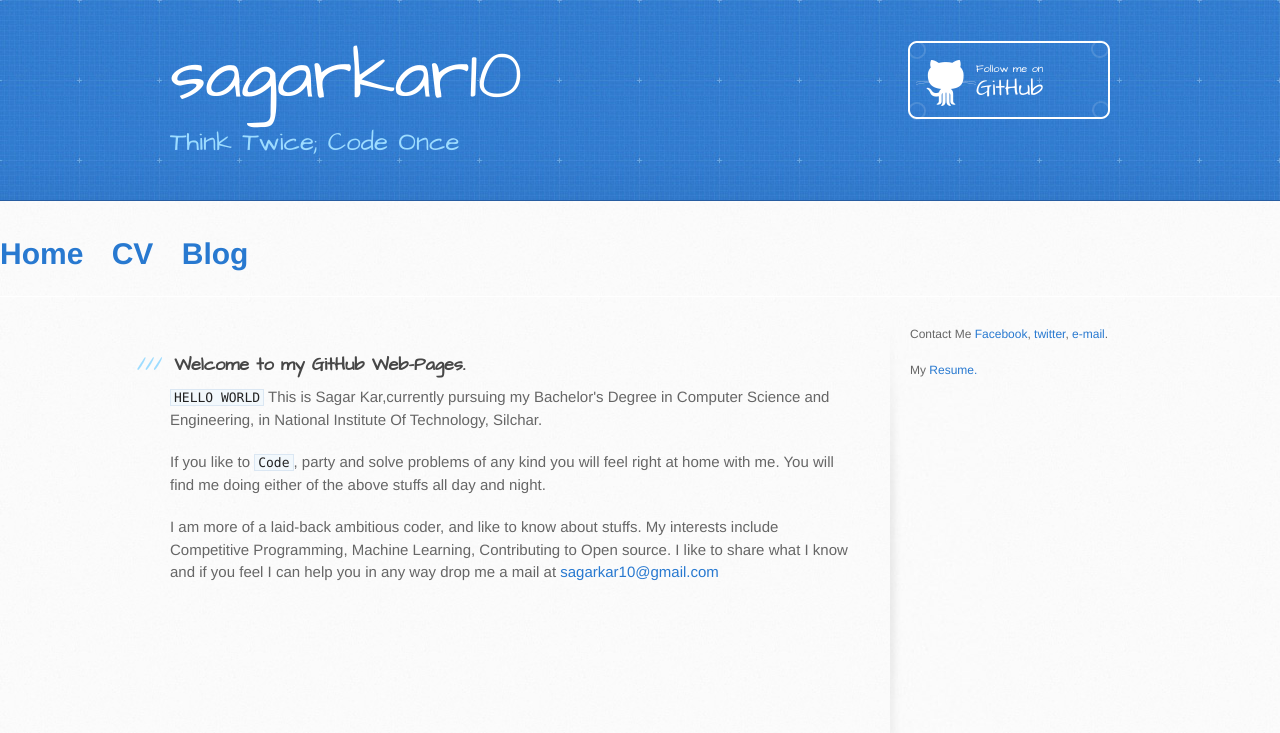
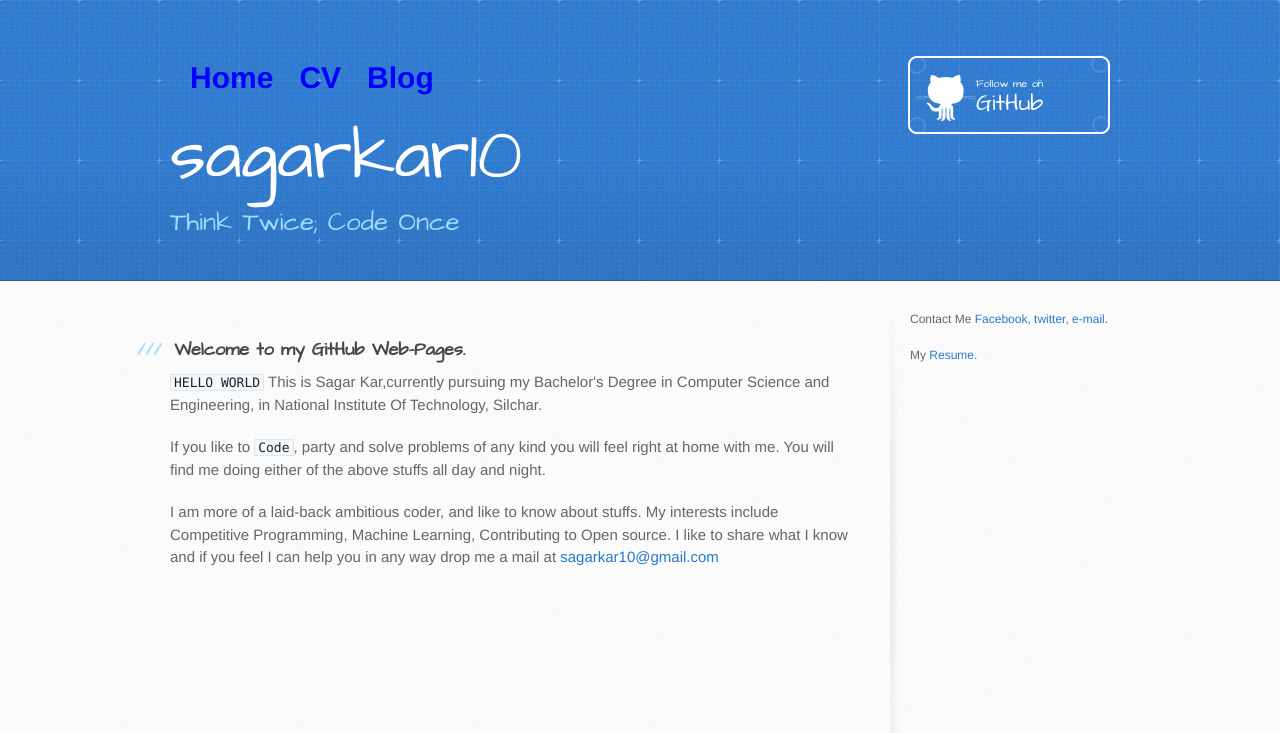
Before and after one commit to sagarkar10/sagarkar10old.github.io, a Jekyll site: the page built from index.html, in a window 1280 px wide. Shown: the top 733 px of the page. Built offline with Jekyll 4.4.1, drawn with Linux system fonts in a browser that asks for light colours.

Commit message:
nav update

```diff
--- a/_layouts/default.html
+++ b/_layouts/default.html
@@ -19,11 +19,6 @@
   <body>
     <header>
       <div class="inner">
-        <h1>sagarkar10</h1>
-        <h2>Think Twice; Code Once</h2>
-        <a href="https://github.com/sagarkar10" class="button"><small>Follow me on</small> GitHub</a>
-      </div>
-    </header>
         <!-- this part is copied from other source and need attention-->
         <nav>
           <ul>
@@ -33,6 +28,12 @@
           </ul>
         </nav>
         <!-- this part is copied from other source and need attention-->
+        <h1>sagarkar10</h1>
+        <h2>Think Twice; Code Once</h2>
+        <a href="https://github.com/sagarkar10" class="button"><small>Follow me on</small> GitHub</a>
+      </div>
+    </header>
+
     <div id="content-wrapper">
       <div class="inner clearfix">
         <section id="main-content">
--- a/stylesheets/stylesheet.css
+++ b/stylesheets/stylesheet.css
@@ -880,8 +880,8 @@
 @media only screen and (max-width: 479px) { }
 
 /* added by sagar kar  for the navs in default */
-nav ul { color: #000000; font-size: 2em; font-family: 'Helvetica', 'Arial', 'Sans-Serif'; padding: 0px; list-style: none; font-weight: bold; }
-nav ul li{ display: inline; margin-right: 20px; }
+.inner nav ul a { color: blue ; font-size: 2em; font-family: 'Helvetica', 'Arial', 'Sans-Serif'; padding: 0px; list-style: none; font-weight: bold; }
+.inner nav ul li{ display: inline; margin-right: 20px; }
 /* posts part*/
 
 ul.posts { margin: 20px auto 40px; font-size: 1em; }
```
